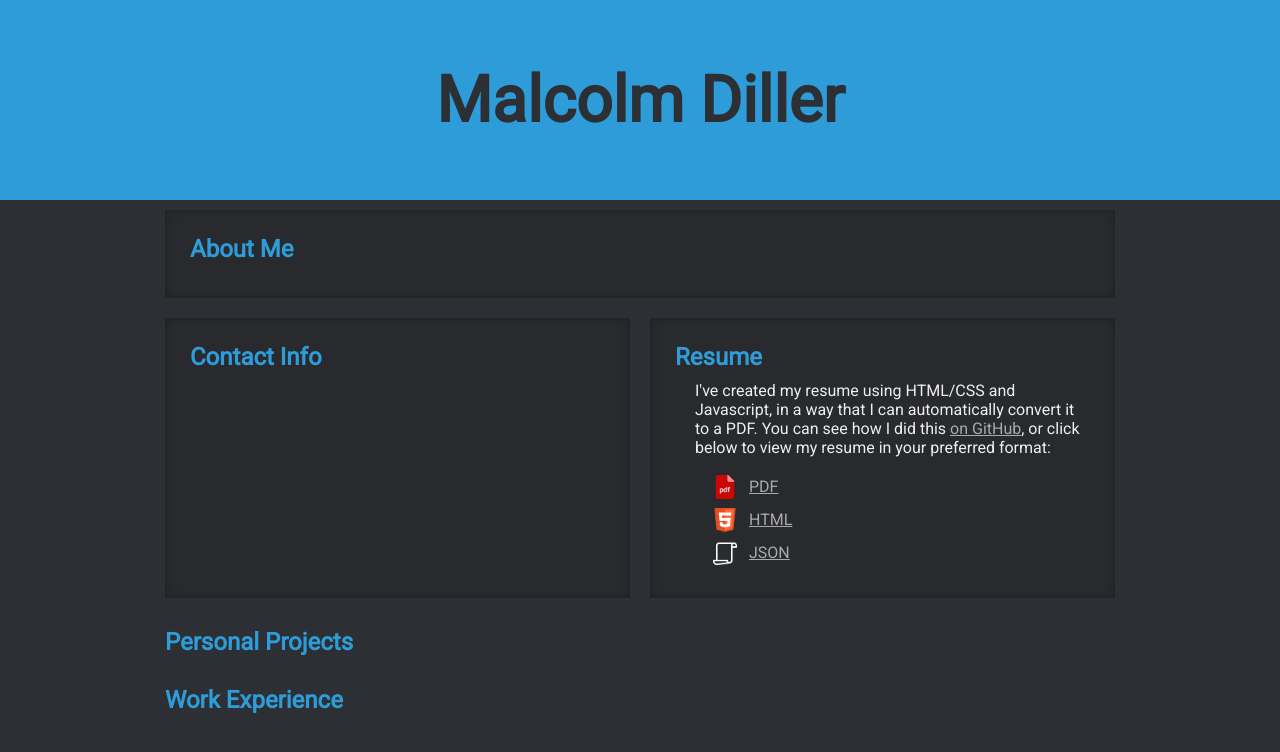
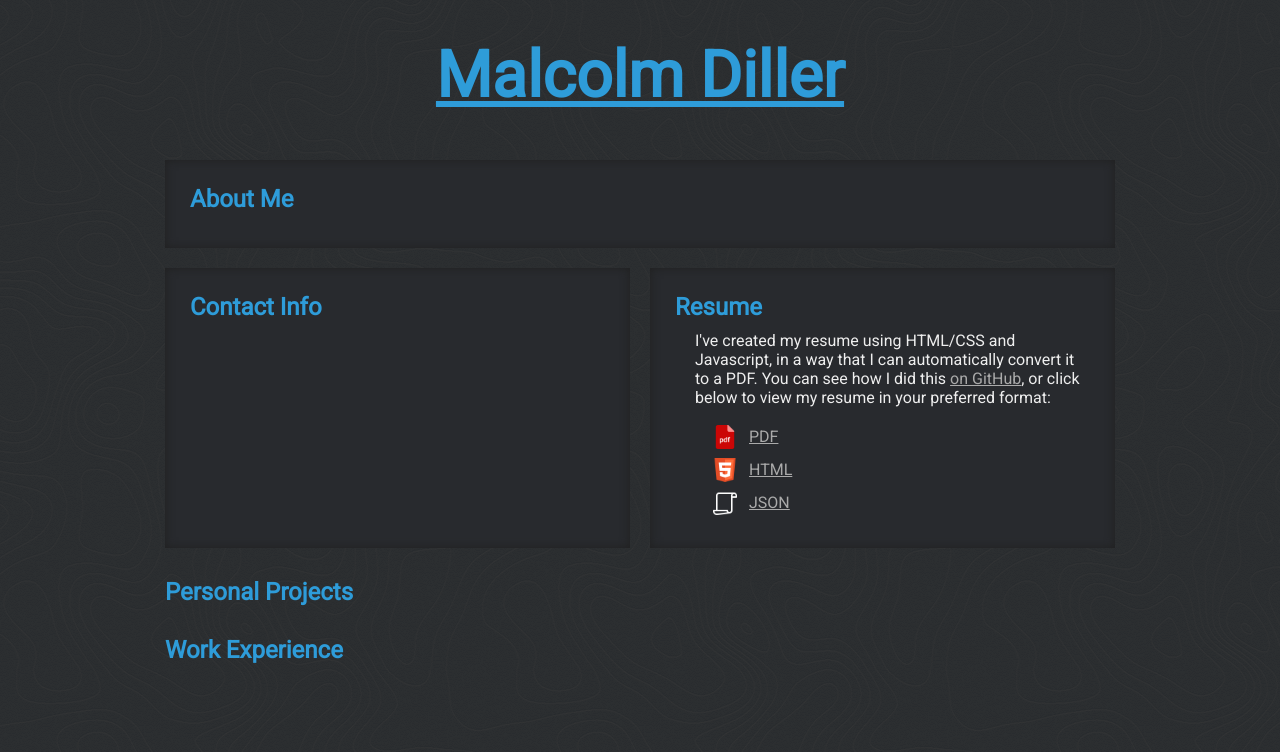
Before and after one commit to mdiller/dillerm.io, a plain HTML site: page index.html in a window 1280 px wide. Drawn offline with nearby package versions, Linux system fonts and the light colour scheme; no server answers.

Commit message:
updated style and added a new background texture

```diff
--- a/style.css
+++ b/style.css
@@ -7,14 +7,15 @@
 	--section-background-color: #282a2e;
 	--section-color: #EEEEEE	;
 	--section-title-color: #2e9cd9;
-	--header-height: 200px;
+	--header-height: 150px;
 	--content-width: 950px;
 }
 
 html, body {
 	margin: 0;
 	height: 100%;
-	background-color: var(--background-color);
+	background-image: url(images/background.png);
+	background-color: var(--dark-background-color);
 	color: var(--text-color);
 	font-family: "Roboto", sans-serif;
 }
@@ -25,13 +26,13 @@ html, body {
 	align-items: center;
 	height: var(--header-height);
 	text-align: center;
-	background-color: var(--header-color);
-	color: var(--background-color);
+	color: var(--section-title-color);
 }
 
 h1 {
 	font-size: 400%;
 	margin: 0;
+	text-decoration: underline;
 }
 
 section > section {
```
Also changed, not shown: images/background.png (added).
